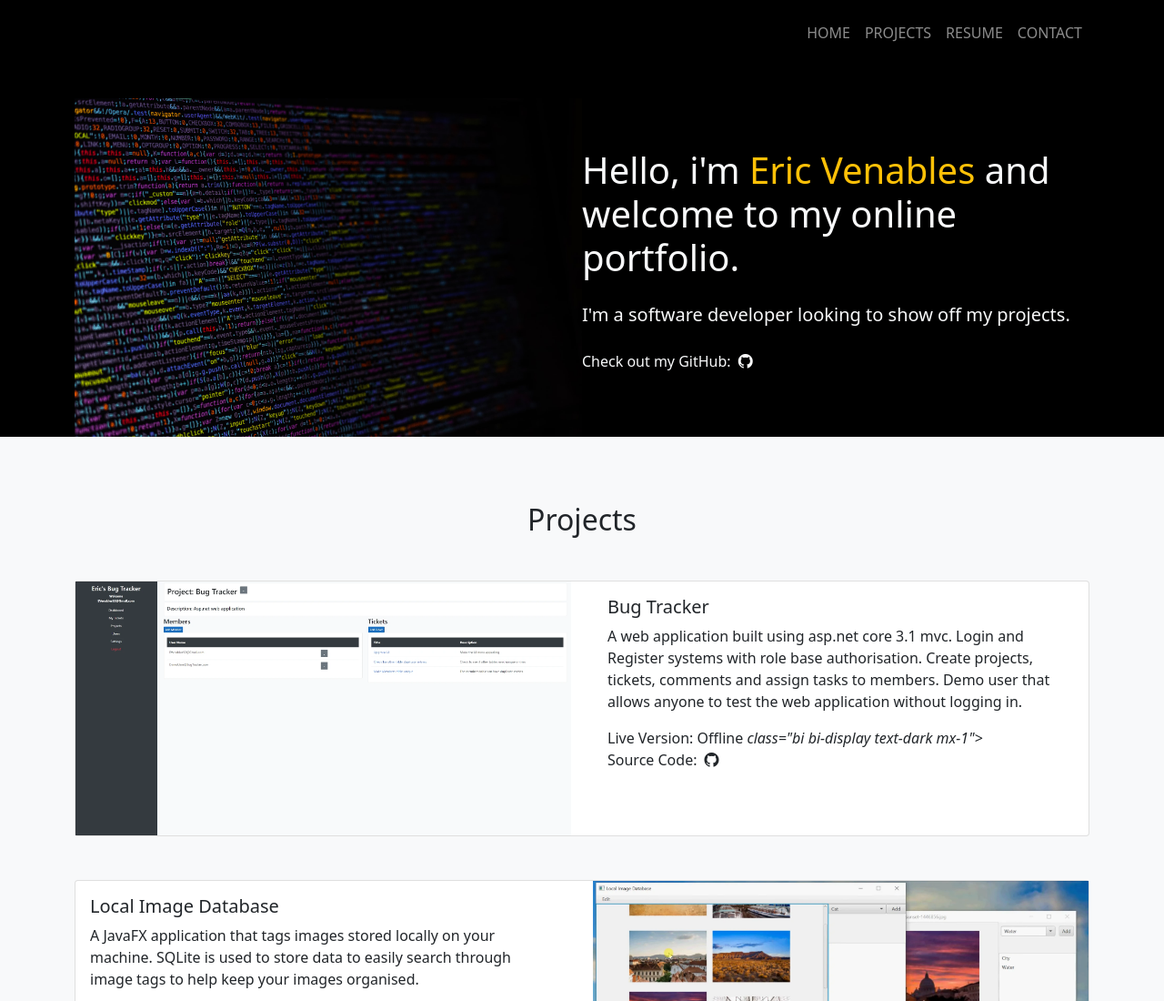
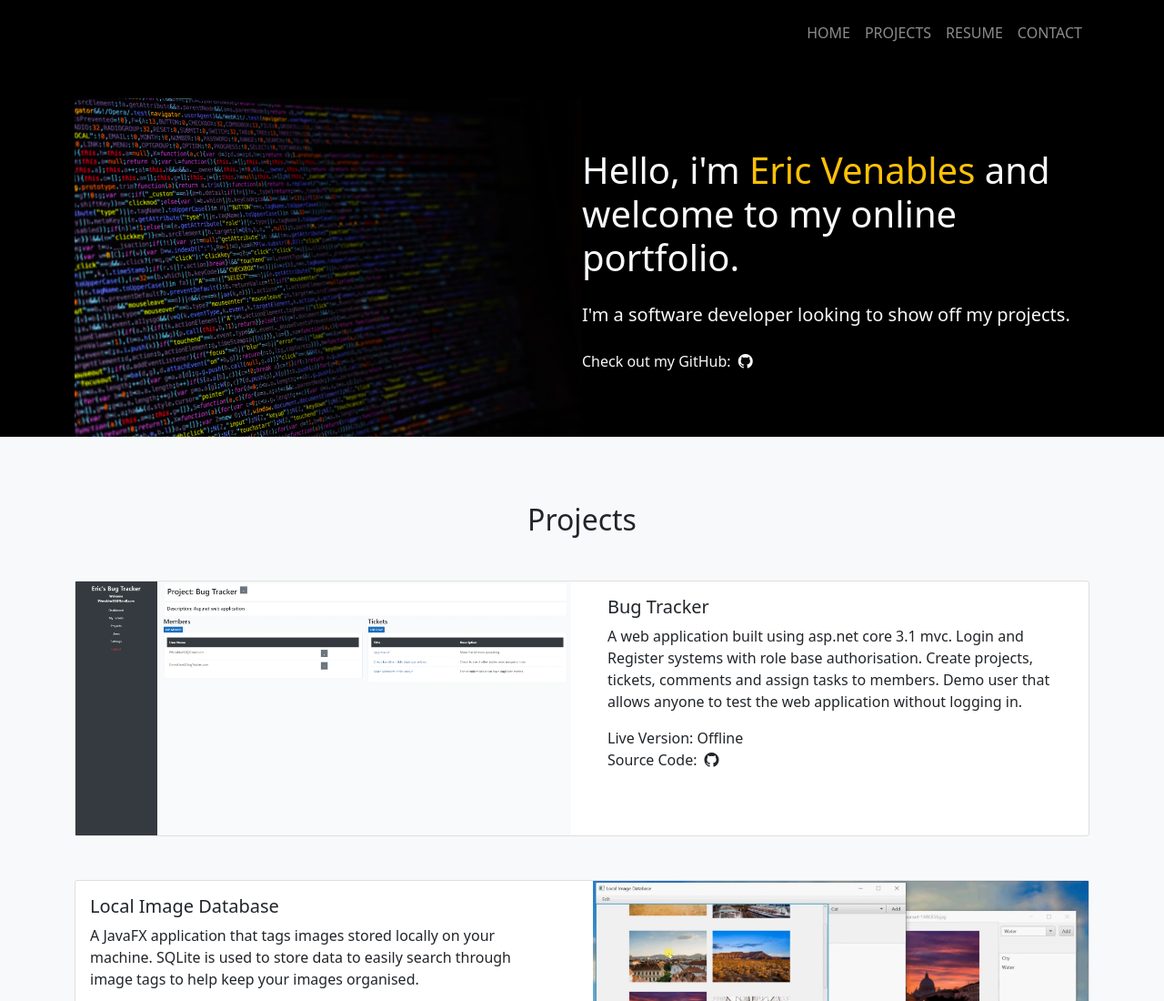
Before and after one commit to VenablesEric/VenablesEric.github.io, a plain HTML site: page index.html in a window 1280 px wide. Shown: the top 1100 px of the page at 91% size. Drawn offline with nearby package versions, Linux system fonts and the light colour scheme.

Commit message:
Update index.html

```diff
--- a/index.html
+++ b/index.html
@@ -75,7 +75,6 @@
                         with role base authorisation. Create projects, tickets, comments and assign tasks to members.
                         Demo user that allows anyone to test the web application without logging in.</p>
                      Live Version: Offline
-                           <i>class="bi bi-display text-dark mx-1"></i></a>
                      <br>Source Code: <a href="https://github.com/VenablesEric/BugTracker"><i
                            class="bi bi-github text-dark mx-1"></i></a></br>
                   </div>
```
